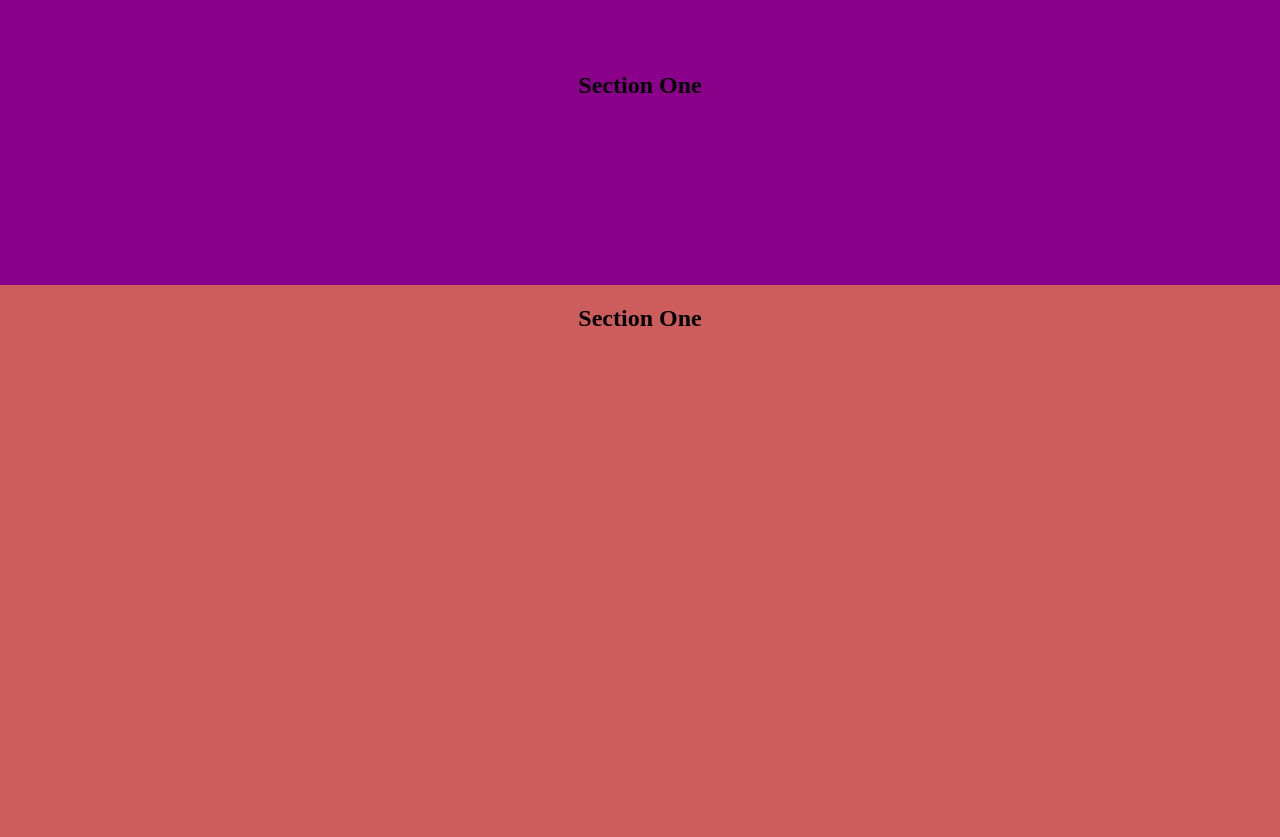
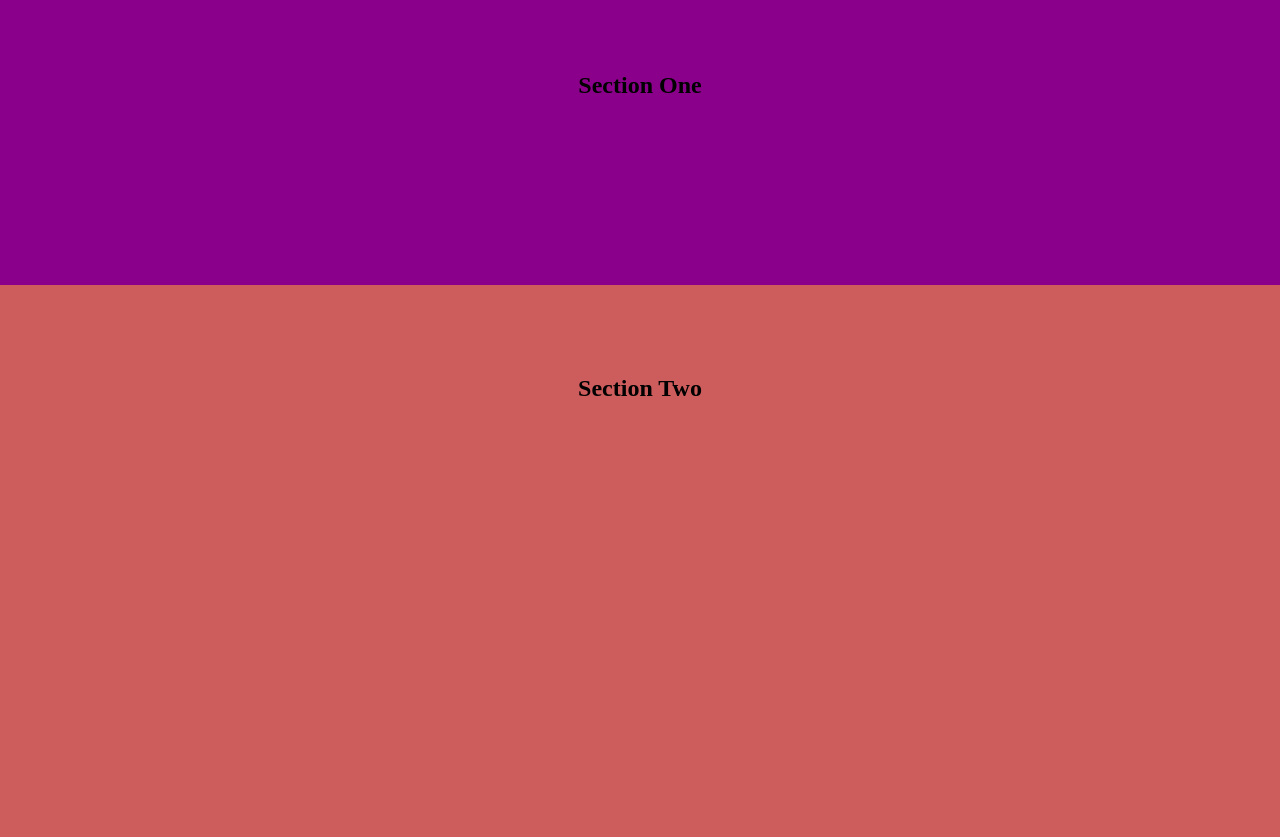
Before and after one commit to SOCRAMBLLE/Responsive-NavBar-Background, a plain HTML site: page index.html in a window 1280 px wide. Shown: the part 115-952 px from the top of the page. Drawn offline with Linux system fonts and the light colour scheme.

Commit message:
Few corrections - h2 of section-two and padding

```diff
--- a/index.html
+++ b/index.html
@@ -24,7 +24,7 @@
           </section>
 
         <section class="section-two">
-            <h1>Section One</h1>
+            <h1>Section Two</h1>
         </section>
 
       <script src="script.js"></script>
--- a/style.css
+++ b/style.css
@@ -106,6 +106,7 @@ header {
 .section-two {
     height: 1500px;
     background-color: indianred;
+    padding-top: 70px;
 }
 
 .section-one,
```
